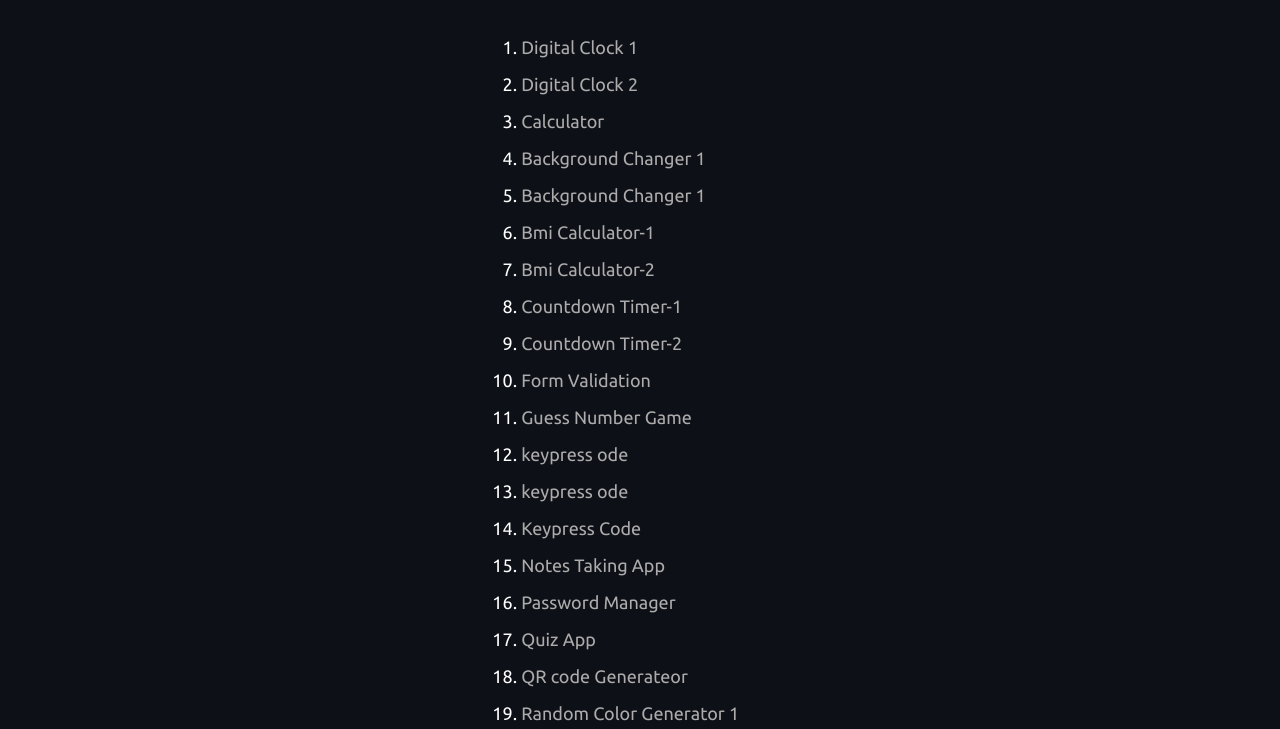
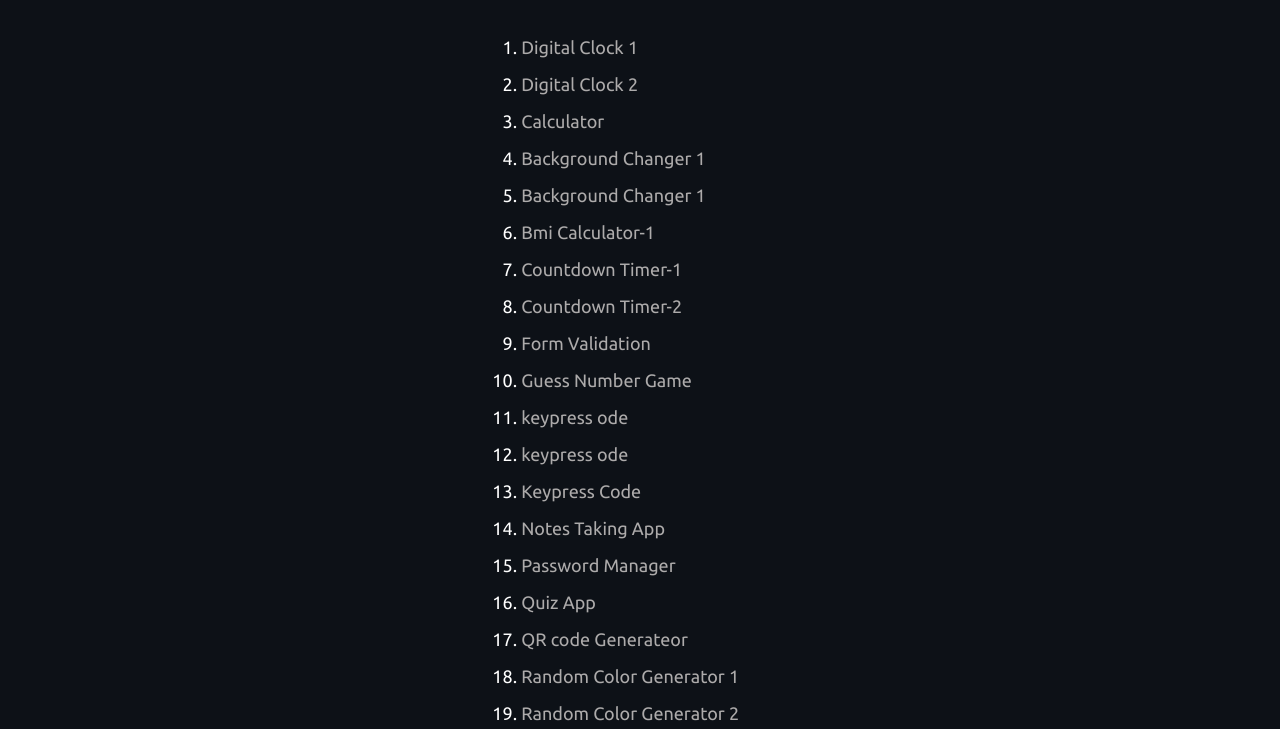
Before and after one commit to chandanprogrammer/javascript-projects, a plain HTML site: page index.html in a window 1280 px wide. Shown: the part 69-798 px from the top of the page. Drawn offline with Linux system fonts and the light colour scheme; files that its build step writes are made by us from their sources.

Commit message:
bmi calculator-2 remove

```diff
--- a/index.html
+++ b/index.html
@@ -65,7 +65,6 @@
             <li><a href="./background-changer-1">Background Changer 1</a></li>
             <li><a href="./background-changer-2">Background Changer 1</a></li>
             <li><a href="./bmi-calculator-1">Bmi Calculator-1</a></li>
-            <li><a href="./bmi-calculator-1">Bmi Calculator-2</a></li>
             <li><a href="./countdown-timer-1">Countdown Timer-1</a></li>
             <li><a href="./countdown-timer-2">Countdown Timer-2</a></li>
             <li><a href="./form-validation">Form Validation</a></li>
```
